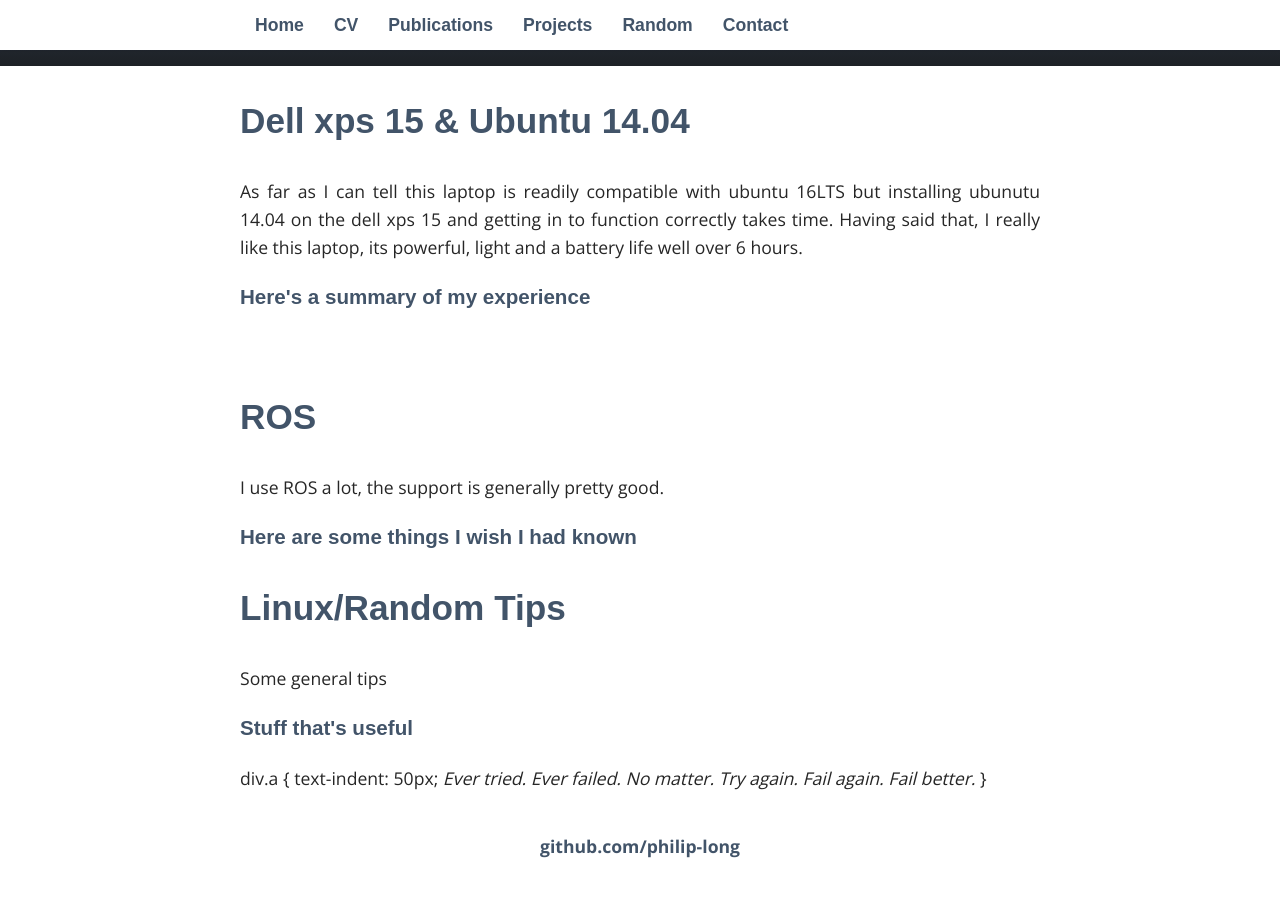
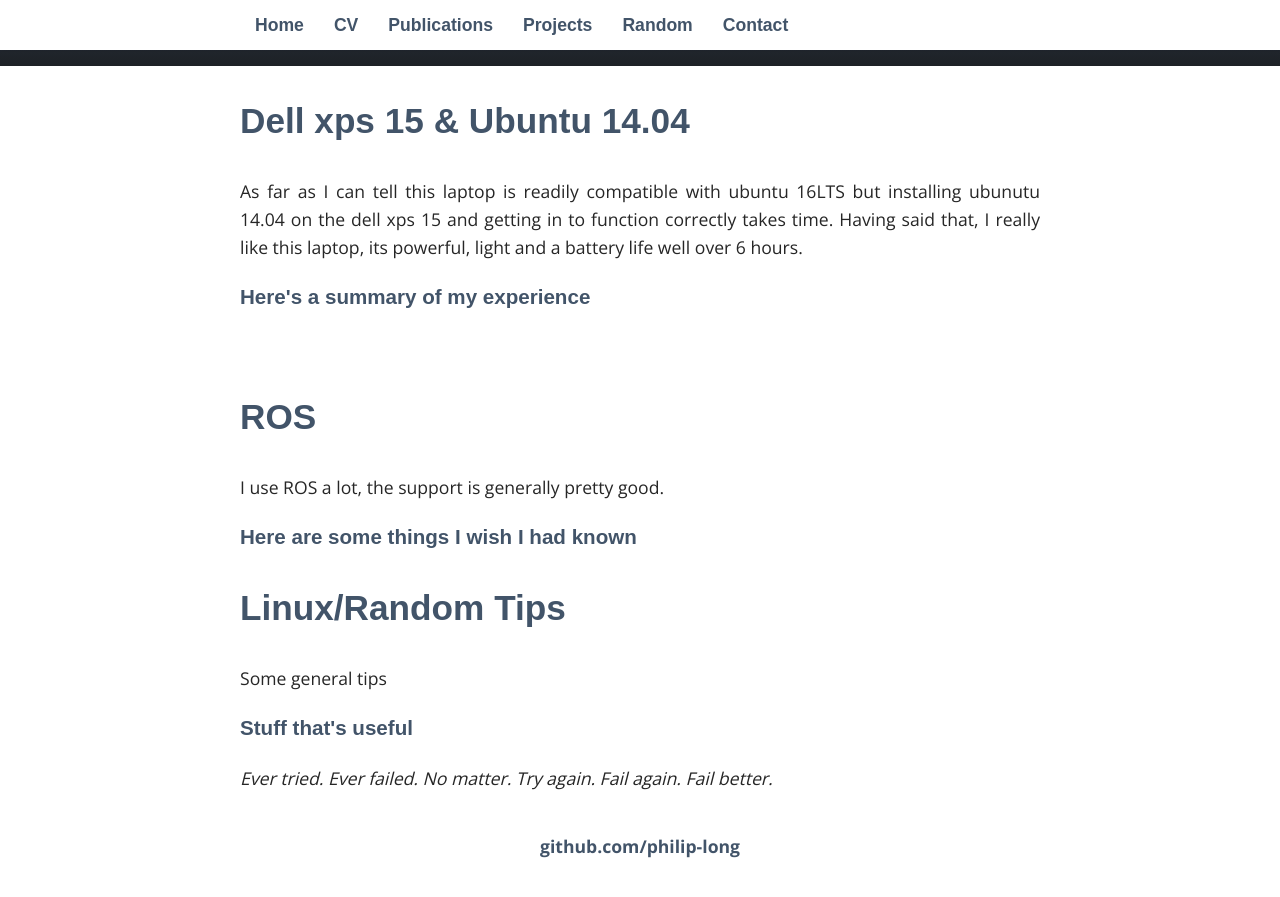
Before and after one commit to philip-long/philip-long.github.io, a Jekyll site: the page built from random/index.html, in a window 1280 px wide and 900 px high, scrolled down 164 px. Shown: the top 897 px of the window. Built offline with Jekyll 4.4.1, drawn with Linux system fonts in a browser that asks for light colours; some web fonts are replaced.

Commit message:
Update index.html

```diff
--- a/random/index.html
+++ b/random/index.html
@@ -26,7 +26,5 @@
 </p>
 
 
-div.a {
-    text-indent: 50px;
+
  <i> Ever tried. Ever failed. No matter. Try again. Fail again. Fail better. </i>
-}
```
